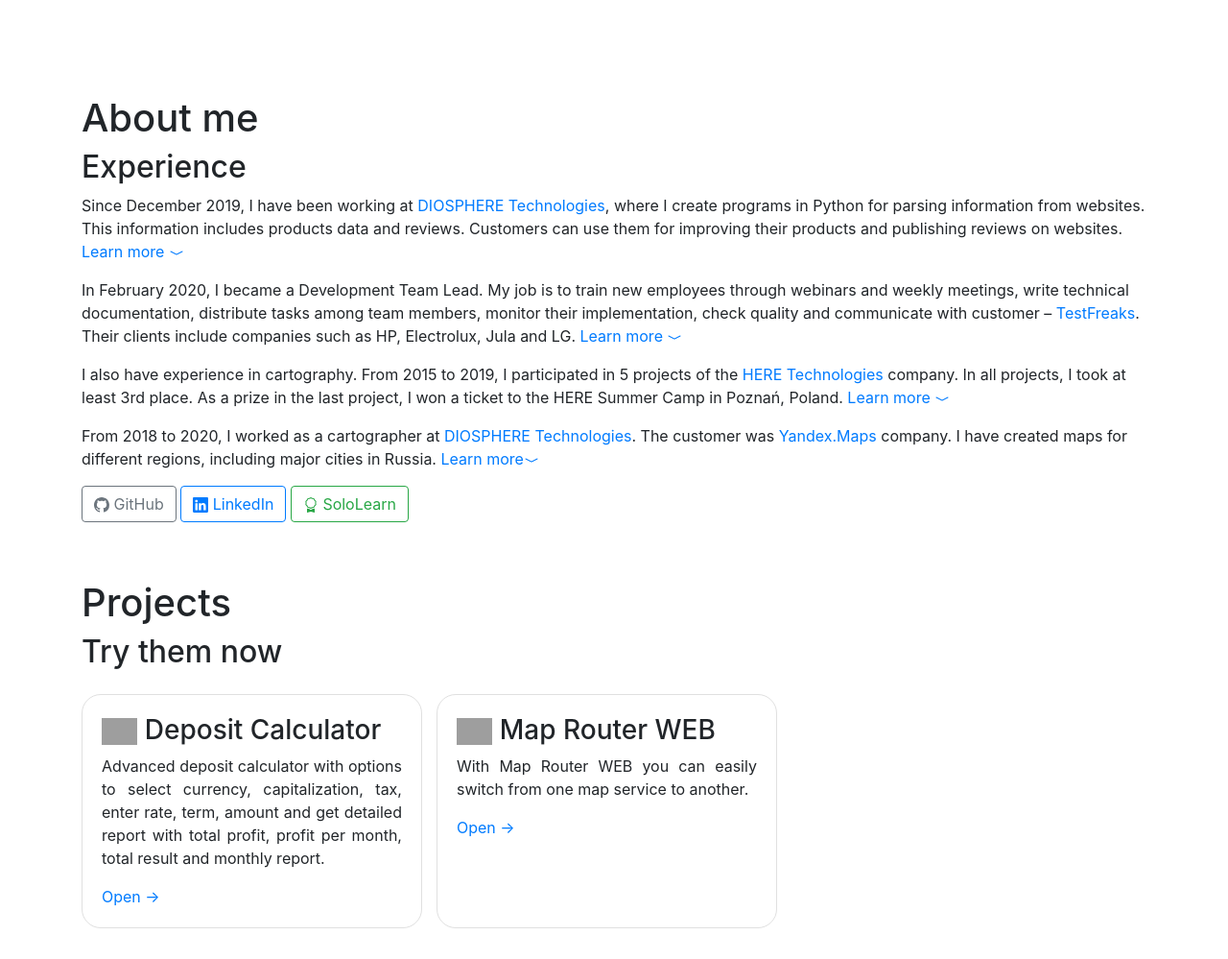
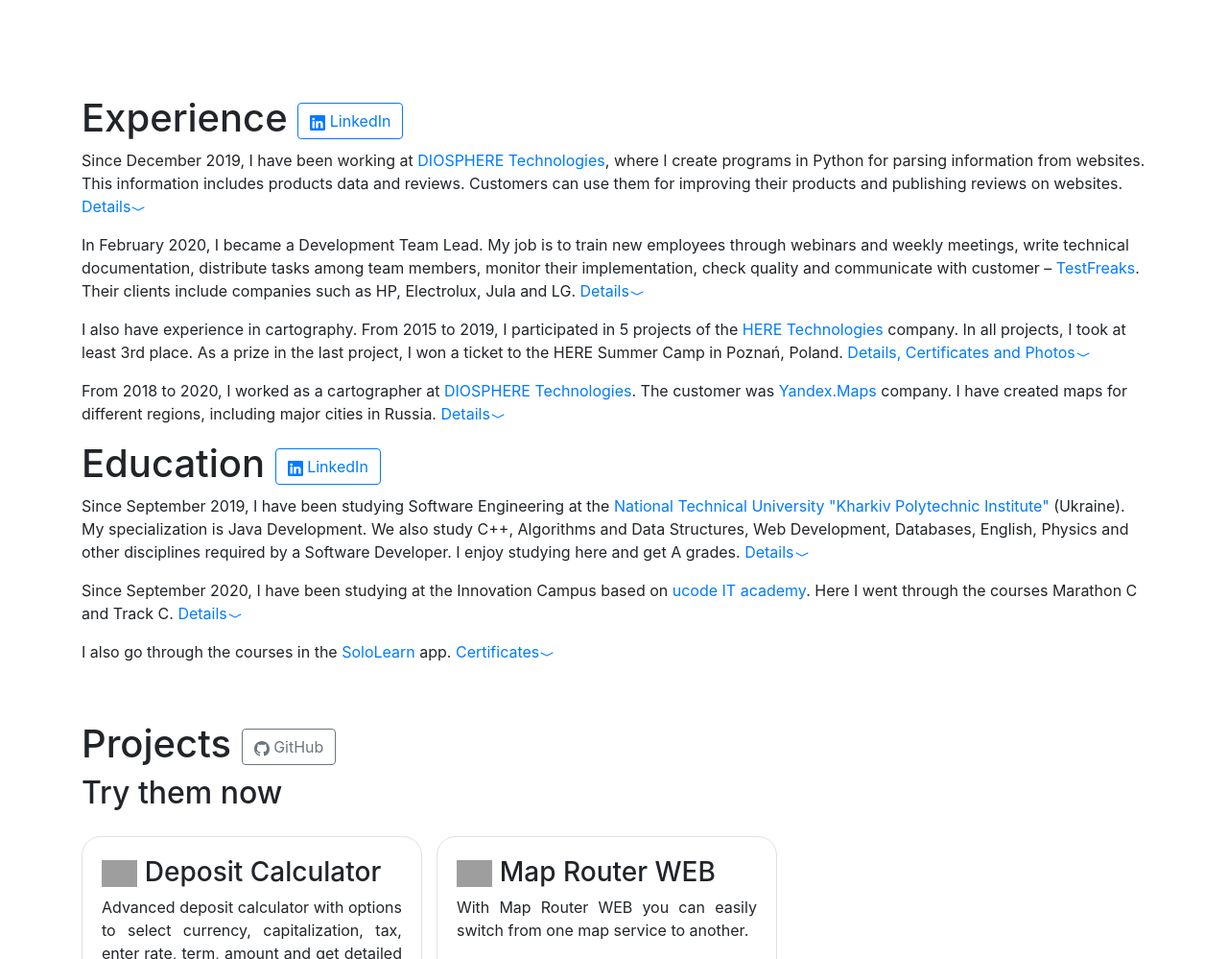
Before and after one commit to vchkhr/vchkhr.github.io, a plain HTML site: page index.html in a window 1280 px wide. Shown: the part 480-1479 px from the top of the page at 96% size. Drawn offline with nearby package versions, Linux system fonts and the light colour scheme; grey boxes are pictures that could not be loaded.

Commit message:
Update index.html

```diff
--- a/index.html
+++ b/index.html
@@ -23,7 +23,6 @@
     <meta property="og:image:height" content="556">
     <meta property="og:image:alt" content="Viacheslav Kharchenko - vchkhr.github.io">
 
-    <!-- Global site tag (gtag.js) - Google Analytics -->
     <script async src="https://www.googletagmanager.com/gtag/js?id=G-08Z806T1JC"></script>
     <script>
         window.dataLayer = window.dataLayer || [];
@@ -64,13 +63,19 @@
             <div class="container">
                 <div class="row">
                     <div class="col">
-                        <h1>About me</h1>
-                        <h2>Experience</h2>
+                        <h1>
+                            Experience
+                            <button type="button" class="btn btn-outline-primary" onclick="window.location.href='https://www.linkedin.com/in/vchkhr/'">
+                                <svg xmlns="http://www.w3.org/2000/svg" width="16" height="16" fill="currentColor" class="bi bi-linkedin" viewBox="0 0 16 16">
+                                    <path d="M0 1.146C0 .513.526 0 1.175 0h13.65C15.474 0 16 .513 16 1.146v13.708c0 .633-.526 1.146-1.175 1.146H1.175C.526 16 0 15.487 0 14.854V1.146zm4.943 12.248V6.169H2.542v7.225h2.401zm-1.2-8.212c.837 0 1.358-.554 1.358-1.248-.015-.709-.52-1.248-1.342-1.248-.822 0-1.359.54-1.359 1.248 0 .694.521 1.248 1.327 1.248h.016zm4.908 8.212V9.359c0-.216.016-.432.08-.586.173-.431.568-.878 1.232-.878.869 0 1.216.662 1.216 1.634v3.865h2.401V9.25c0-2.22-1.184-3.252-2.764-3.252-1.274 0-1.845.7-2.165 1.193v.025h-.016a5.54 5.54 0 0 1 .016-.025V6.169h-2.4c.03.678 0 7.225 0 7.225h2.4z" />
+                                </svg>
+                                LinkedIn
+                            </button>
+                        </h1>
                         <p>
                             Since December 2019, I have been working at <a href="https://www.facebook.com/diospheretechnologies/" target="_blank">DIOSPHERE&nbsp;Technologies</a>, where I create programs in Python for parsing information from websites. This information includes products data and reviews. Customers can use them for improving their products and publishing reviews on websites.
                             <span class="link" onclick="show_info('Diosphere_Python')">
-                                Learn&nbsp;more
-                                <span class="info_Diosphere_Python_chevron"></span>
+                                Details<span class="info_Diosphere_Python_chevron"></span>
                             </span>
                         </p>
 
@@ -85,15 +90,14 @@
                         <p>
                             In February 2020, I became a Development Team Lead. My job is to train new employees through webinars and weekly meetings, write technical documentation, distribute tasks among team members, monitor their implementation, check quality and communicate with customer&nbsp;– <a href="https://testfreaks.com/" target="_blank">TestFreaks</a>. Their clients include companies such as HP, Electrolux, Jula and LG.
                             <span class="link" onclick="show_info('Diosphere_Team_Lead')">
-                                Learn&nbsp;more
-                                <span class="info_Diosphere_Team_Lead_chevron"></span>
+                                Details<span class="info_Diosphere_Team_Lead_chevron"></span>
                             </span>
                         </p>
 
                         <p class="info_Diosphere_Team_Lead" class="hidden">
                             Title: Development Team Lead<br>
                             Company Name: <a href="https://www.facebook.com/diospheretechnologies/" target="_blank">DIOSPHERE&nbsp;Technologies</a><br>
-                            Dates Employed: February, 2020 – Present<br>
+                            Dates Employed: February, 2020&nbsp;– Present<br>
                             Location: Ukraine
                         </p>
                         <hr class="info_Diosphere_Team_Lead">
@@ -101,54 +105,105 @@
                         <p>
                             I also have experience in cartography. From 2015 to 2019, I participated in 5 projects of the <a href="https://www.here.com" target="_blank">HERE&nbsp;Technologies</a> company. In all projects, I took at least 3rd place. As a prize in the last project, I won a ticket to the HERE Summer Camp in Poznań, Poland.
                             <span class="link" onclick="show_info('Here_Mapmaker')">
-                                Learn&nbsp;more
-                                <span class="info_Here_Mapmaker_chevron"></span>
+                                Details, Certificates and Photos<span class="info_Here_Mapmaker_chevron"></span>
                             </span>
                         </p>
 
                         <p class="info_Here_Mapmaker" class="hidden">
                             Title: Mapmaker<br>
                             Company Name: <a href="https://www.here.com" target="_blank">HERE&nbsp;Technologies</a><br>
-                            Dates Employed: August, 2015 – August, 2019<br>
+                            Dates Employed: August, 2015&nbsp;– August, 2019<br>
                             Location: Ukraine
+                        </p>
+                        <p class="info_Here_Mapmaker" class="hidden">
+                            <b>Certificates</b><br>
+                            <a href="docs/Here_Mapmaker_Certificate_1_Viacheslav_Kharchenko.JPG" target="_blank">Top Mapmaker Contributor</a> (December, 2015)<br>
+                            <a href="docs/Here_Mapmaker_Certificate_2_Viacheslav_Kharchenko.JPG" target="_blank">World's Best Mapmakers Community</a> (December, 2015)<br>
+                            <a href="docs/Here_Mapmaker_Certificate_3_Viacheslav_Kharchenko.JPG" target="_blank">HERE Street View</a> (November, 2016)
+                        </p>
+                        <p class="info_Here_Mapmaker" class="hidden">
+                            <b>Photos</b><br>
+                            <a href="docs/Here_Mapmaker_Photo_1_Summer_Camp_Viacheslav_Kharchenko.jpeg" target="_blank">Summer Camp</a> (July, 2019 – Poznań, Poland)<br>
+                            <a href="docs/Here_Mapmaker_Photo_2_Excursion_to_the_Company_Office_Viacheslav_Kharchenko.jpeg" target="_blank">Excursion to the Company Office</a> (May, 2017 – Kyiv, Ukraine)
                         </p>
                         <hr class="info_Here_Mapmaker">
 
                         <p>
-                            From 2018 to 2020, I worked as a cartographer at <a href="https://www.facebook.com/diospheretechnologies/" target="_blank">DIOSPHERE&nbsp;Technologies</a>. The customer was <a href="https://yandex.com/company/" target="_blank">Yandex.Maps</a> company. I have created maps for different regions, including major cities in Russia. <span class="link" onclick="show_info('Yandex_Mapmaker')">Learn&nbsp;more<span class="info_Yandex_Mapmaker_chevron"></span></span></p>
+                            From 2018 to 2020, I worked as a cartographer at <a href="https://www.facebook.com/diospheretechnologies/" target="_blank">DIOSPHERE&nbsp;Technologies</a>. The customer was <a href="https://yandex.com/company/" target="_blank">Yandex.Maps</a> company. I have created maps for different regions, including major cities in Russia.
+                            <span class="link" onclick="show_info('Yandex_Mapmaker')">
+                                Details<span class="info_Yandex_Mapmaker_chevron"></span>
+                            </span>
+                        </p>
 
                         <p class="info_Yandex_Mapmaker" class="hidden">
                             Title: Mapmaker<br>
                             Company Name: <a href="https://www.facebook.com/diospheretechnologies/" target="_blank">DIOSPHERE&nbsp;Technologies</a><br>
-                            Dates Employed: August, 2018 – January, 2020<br>
+                            Dates Employed: August, 2018&nbsp;– January, 2020<br>
                             Location: Ukraine
                         </p>
                         <hr class="info_Yandex_Mapmaker">
 
                         <!-- I think my credo is about me because i like perfect in every day things. -->
-                        <!-- Work experience, education, personal life -->
+                        <h1>
+                            Education
+                            <button type="button" class="btn btn-outline-primary" onclick="window.location.href='https://www.linkedin.com/in/vchkhr/'">
+                                <svg xmlns="http://www.w3.org/2000/svg" width="16" height="16" fill="currentColor" class="bi bi-linkedin" viewBox="0 0 16 16">
+                                    <path d="M0 1.146C0 .513.526 0 1.175 0h13.65C15.474 0 16 .513 16 1.146v13.708c0 .633-.526 1.146-1.175 1.146H1.175C.526 16 0 15.487 0 14.854V1.146zm4.943 12.248V6.169H2.542v7.225h2.401zm-1.2-8.212c.837 0 1.358-.554 1.358-1.248-.015-.709-.52-1.248-1.342-1.248-.822 0-1.359.54-1.359 1.248 0 .694.521 1.248 1.327 1.248h.016zm4.908 8.212V9.359c0-.216.016-.432.08-.586.173-.431.568-.878 1.232-.878.869 0 1.216.662 1.216 1.634v3.865h2.401V9.25c0-2.22-1.184-3.252-2.764-3.252-1.274 0-1.845.7-2.165 1.193v.025h-.016a5.54 5.54 0 0 1 .016-.025V6.169h-2.4c.03.678 0 7.225 0 7.225h2.4z" />
+                                </svg>
+                                LinkedIn
+                            </button>
+                        </h1>
 
-                        <button type="button" class="btn btn-outline-secondary" onclick="window.location.href='https://github.com/vchkhr'">
-                            <svg xmlns="http://www.w3.org/2000/svg" width="16" height="16" fill="currentColor" class="bi bi-github" viewBox="0 0 16 16">
-                                <path d="M8 0C3.58 0 0 3.58 0 8c0 3.54 2.29 6.53 5.47 7.59.4.07.55-.17.55-.38 0-.19-.01-.82-.01-1.49-2.01.37-2.53-.49-2.69-.94-.09-.23-.48-.94-.82-1.13-.28-.15-.68-.52-.01-.53.63-.01 1.08.58 1.23.82.72 1.21 1.87.87 2.33.66.07-.52.28-.87.51-1.07-1.78-.2-3.64-.89-3.64-3.95 0-.87.31-1.59.82-2.15-.08-.2-.36-1.02.08-2.12 0 0 .67-.21 2.2.82.64-.18 1.32-.27 2-.27.68 0 1.36.09 2 .27 1.53-1.04 2.2-.82 2.2-.82.44 1.1.16 1.92.08 2.12.51.56.82 1.27.82 2.15 0 3.07-1.87 3.75-3.65 3.95.29.25.54.73.54 1.48 0 1.07-.01 1.93-.01 2.2 0 .21.15.46.55.38A8.012 8.012 0 0 0 16 8c0-4.42-3.58-8-8-8z" />
-                            </svg>
-                            GitHub
-                        </button>
-                        <button type="button" class="btn btn-outline-primary" onclick="window.location.href='https://www.linkedin.com/in/vchkhr/'">
-                            <svg xmlns="http://www.w3.org/2000/svg" width="16" height="16" fill="currentColor" class="bi bi-linkedin" viewBox="0 0 16 16">
-                                <path d="M0 1.146C0 .513.526 0 1.175 0h13.65C15.474 0 16 .513 16 1.146v13.708c0 .633-.526 1.146-1.175 1.146H1.175C.526 16 0 15.487 0 14.854V1.146zm4.943 12.248V6.169H2.542v7.225h2.401zm-1.2-8.212c.837 0 1.358-.554 1.358-1.248-.015-.709-.52-1.248-1.342-1.248-.822 0-1.359.54-1.359 1.248 0 .694.521 1.248 1.327 1.248h.016zm4.908 8.212V9.359c0-.216.016-.432.08-.586.173-.431.568-.878 1.232-.878.869 0 1.216.662 1.216 1.634v3.865h2.401V9.25c0-2.22-1.184-3.252-2.764-3.252-1.274 0-1.845.7-2.165 1.193v.025h-.016a5.54 5.54 0 0 1 .016-.025V6.169h-2.4c.03.678 0 7.225 0 7.225h2.4z" />
-                            </svg>
-                            LinkedIn
-                        </button>
-                        <button type="button" class="btn btn-outline-success" onclick="window.location.href='https://www.sololearn.com/Profile/7906202'">
-                            <svg xmlns="http://www.w3.org/2000/svg" width="16" height="16" fill="currentColor" class="bi bi-award" viewBox="0 0 16 16">
-                                <path d="M9.669.864L8 0 6.331.864l-1.858.282-.842 1.68-1.337 1.32L2.6 6l-.306 1.854 1.337 1.32.842 1.68 1.858.282L8 12l1.669-.864 1.858-.282.842-1.68 1.337-1.32L13.4 6l.306-1.854-1.337-1.32-.842-1.68L9.669.864zm1.196 1.193l.684 1.365 1.086 1.072L12.387 6l.248 1.506-1.086 1.072-.684 1.365-1.51.229L8 10.874l-1.355-.702-1.51-.229-.684-1.365-1.086-1.072L3.614 6l-.25-1.506 1.087-1.072.684-1.365 1.51-.229L8 1.126l1.356.702 1.509.229z" />
-                                <path d="M4 11.794V16l4-1 4 1v-4.206l-2.018.306L8 13.126 6.018 12.1 4 11.794z" />
-                            </svg>
-                            SoloLearn
-                        </button>
+                        <p>
+                            Since September 2019, I have been studying Software Engineering at the <a href="http://www.kpi.kharkov.ua/eng/" target="_blank">National Technical University "Kharkiv Polytechnic Institute"</a> (Ukraine). My specialization is Java Development. We also study C++, Algorithms and Data Structures, Web Development, Databases, English, Physics and other disciplines required by a Software Developer. I enjoy studying here and get A grades. <span class="link" onclick="show_info('Khpi_Software')">
+                                Details<span class="info_Khpi_Software_chevron"></span>
+                            </span>
+                        </p>
 
-                        <h1 class="mt-60">Projects</h1>
+                        <p class="info_Khpi_Software" class="hidden">
+                            Field of Study: Computer Software Engineering<br>
+                            University: <a href="http://www.kpi.kharkov.ua/eng/" target="_blank">National Technical University "Kharkiv Polytechnic Institute"</a><br>
+                            Degree Name: Bachelor's degree<br>
+                            Dates attended: September, 2019&nbsp;– June, 2024<br>
+                            Location: Kharkiv, Ukraine
+                        </p>
+                        <hr class="info_Khpi_Software">
+
+                        <p>
+                            Since September 2020, I have been studying at the Innovation Campus based on <a href="https://ucode.world" target="_blank">ucode IT academy</a>. Here I went through the courses Marathon&nbsp;C and Track&nbsp;C. <span class="link" onclick="show_info('Ucode_Software')">
+                                Details<span class="info_Ucode_Software_chevron"></span>
+                            </span>
+                        </p>
+
+                        <p class="info_Ucode_Software" class="hidden">
+                            Field of Study: Computer Software Engineering<br>
+                            University: <a href="https://ucode.world" target="_blank">ucode IT academy</a><br>
+                            Dates attended: September, 2020&nbsp;– June, 2021<br>
+                            Location: Kharkiv, Ukraine
+                        </p>
+                        <hr class="info_Ucode_Software">
+
+                        <p>
+                            I also go through the courses in the <a href="https://www.sololearn.com" target="_blank">SoloLearn</a> app. <span class="link" onclick="show_info('Sololearn_Software')">
+                                Certificates<span class="info_Sololearn_Software_chevron"></span>
+                            </span>
+                        </p>
+
+                        <p class="info_Sololearn_Software" class="hidden">
+                            <a href="https://www.sololearn.com/Certificate/1051-7906202/pdf/" target="_blank">C++ Course</a><br>
+                            <a href="https://www.sololearn.com/Certificate/1014-7906202/pdf/" target="_blank">HTML Course</a>
+                        </p>
+                        <hr class="info_Sololearn_Software">
+
+                        <h1 class="mt-60">
+                            Projects
+                            <button type="button" class="btn btn-outline-secondary" onclick="window.location.href='https://github.com/vchkhr'">
+                                <svg xmlns="http://www.w3.org/2000/svg" width="16" height="16" fill="currentColor" class="bi bi-github" viewBox="0 0 16 16">
+                                    <path d="M8 0C3.58 0 0 3.58 0 8c0 3.54 2.29 6.53 5.47 7.59.4.07.55-.17.55-.38 0-.19-.01-.82-.01-1.49-2.01.37-2.53-.49-2.69-.94-.09-.23-.48-.94-.82-1.13-.28-.15-.68-.52-.01-.53.63-.01 1.08.58 1.23.82.72 1.21 1.87.87 2.33.66.07-.52.28-.87.51-1.07-1.78-.2-3.64-.89-3.64-3.95 0-.87.31-1.59.82-2.15-.08-.2-.36-1.02.08-2.12 0 0 .67-.21 2.2.82.64-.18 1.32-.27 2-.27.68 0 1.36.09 2 .27 1.53-1.04 2.2-.82 2.2-.82.44 1.1.16 1.92.08 2.12.51.56.82 1.27.82 2.15 0 3.07-1.87 3.75-3.65 3.95.29.25.54.73.54 1.48 0 1.07-.01 1.93-.01 2.2 0 .21.15.46.55.38A8.012 8.012 0 0 0 16 8c0-4.42-3.58-8-8-8z" />
+                                </svg>
+                                GitHub
+                            </button>
+                        </h1>
                         <h2>Try them now</h2>
                         <div class="gallery">
                             <div class="item">
--- a/js/main.js
+++ b/js/main.js
@@ -13,3 +13,6 @@
 show_info("Diosphere_Team_Lead");
 show_info("Here_Mapmaker");
 show_info("Yandex_Mapmaker");
+show_info("Khpi_Software");
+show_info("Ucode_Software");
+show_info("Sololearn_Software");
```
Also changed, not shown: docs/Here_Mapmaker_Certificate_1_Viacheslav_Kharchenko.JPG (added), docs/Here_Mapmaker_Certificate_2_Viacheslav_Kharchenko.JPG (added), docs/Here_Mapmaker_Certificate_3_Viacheslav_Kharchenko.JPG (added), docs/Here_Mapmaker_Photo_1_Summer_Camp_Viacheslav_Kharchenko.jpeg (added), docs/Here_Mapmaker_Photo_2_Excursion_to_the_Company_Office_Viacheslav_Kharchenko.jpeg (added).
